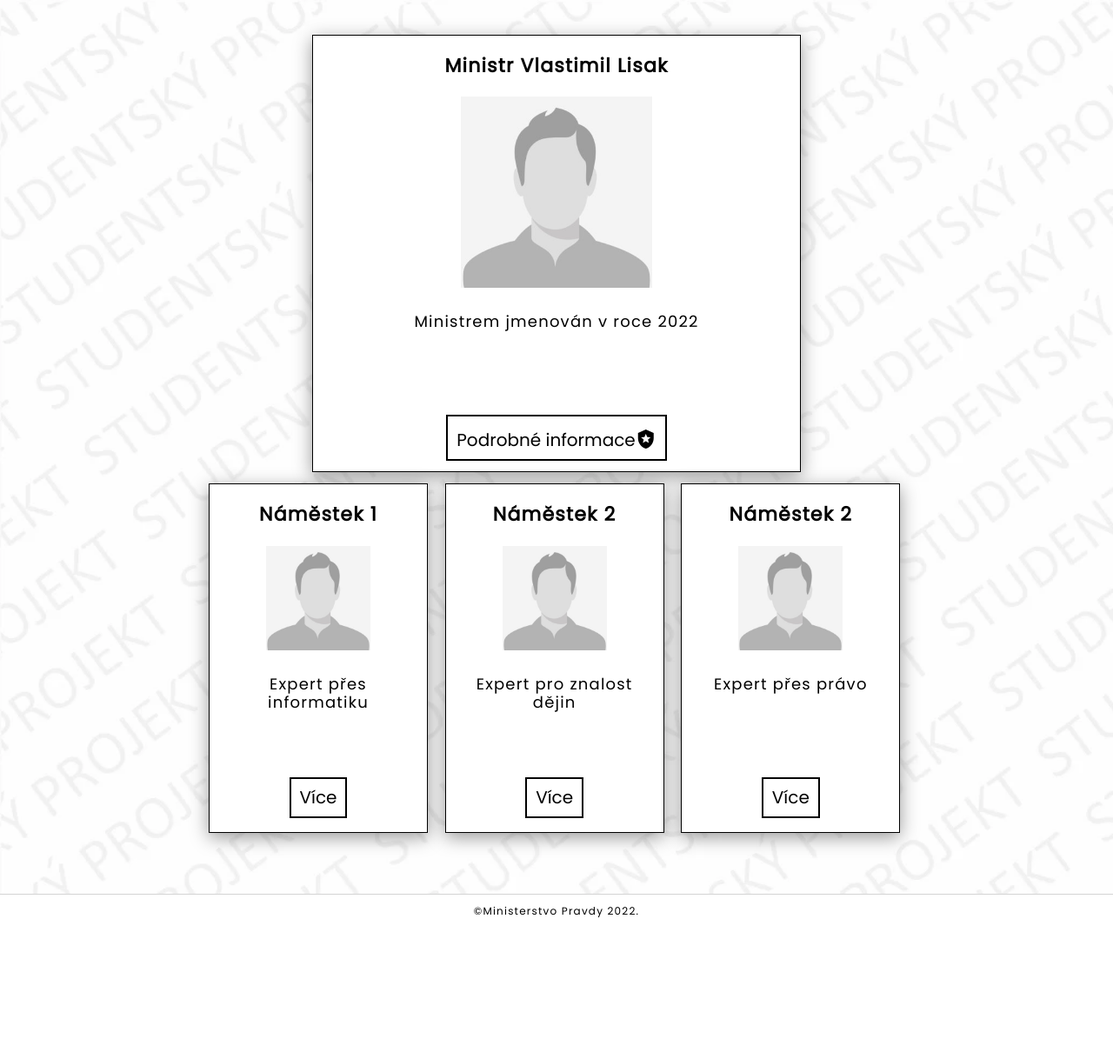
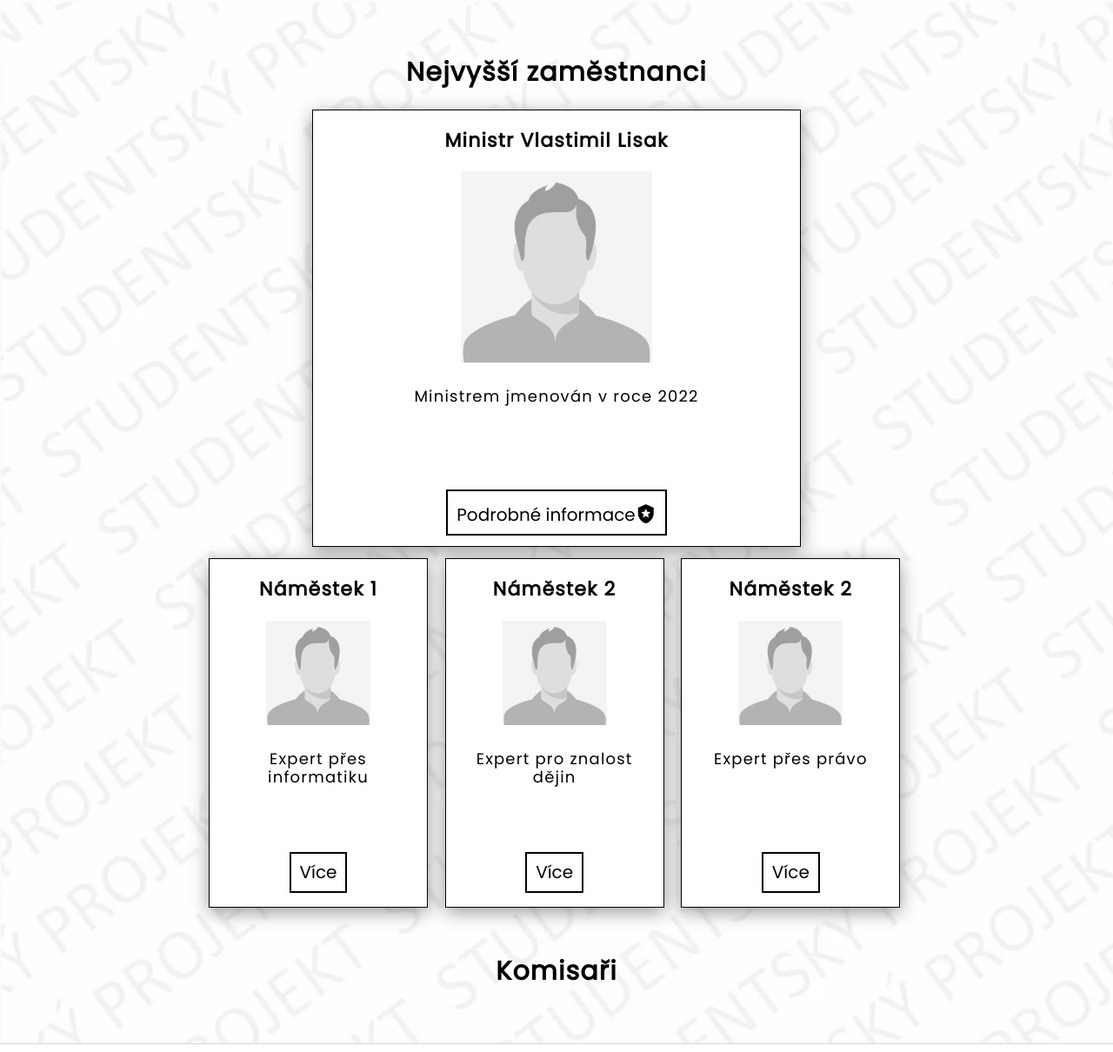
Before and after one commit to vlisak/ministerstvo-pravdy, a plain HTML site: page seznam.htm in a window 1280 px wide. Shown: the part 400-1610 px from the top of the page at 87% size. Before the commit the page ends 1479 px from the top, so only its background shows below. Drawn offline with Linux system fonts and the light colour scheme.

Commit message:
Úprava zaměstnanci

```diff
--- a/seznam.htm
+++ b/seznam.htm
@@ -34,7 +34,9 @@
         <img src="images/employees-header.webp" alt="Úvodní obrázek, zaměstnanci.">
     </header>
     <main role="main">
-        <section class="grid-container">
+        <section>
+            <h2>Nejvyšší zaměstnanci</h2>
+            <div class="grid-container">
                 <div class="grid-item employees prime">
                     <h3>Ministr Vlastimil Lisak</h3>
                     <img class="prime-img" src="images/person-placeholder.jpg" alt="Fotografie ministra.">
@@ -59,6 +61,10 @@
                     <p>Expert přes právo</p>
                     <a class="grid-href" href="seznam.htm"><button>Více</button></a>
                     </div>
+                </div>
+        </section>
+        <section>
+            <h2>Komisaři</h2>
         </section>
     </main>
     <footer>
```
Lines whose indentation alone changed are shown as unchanged.
